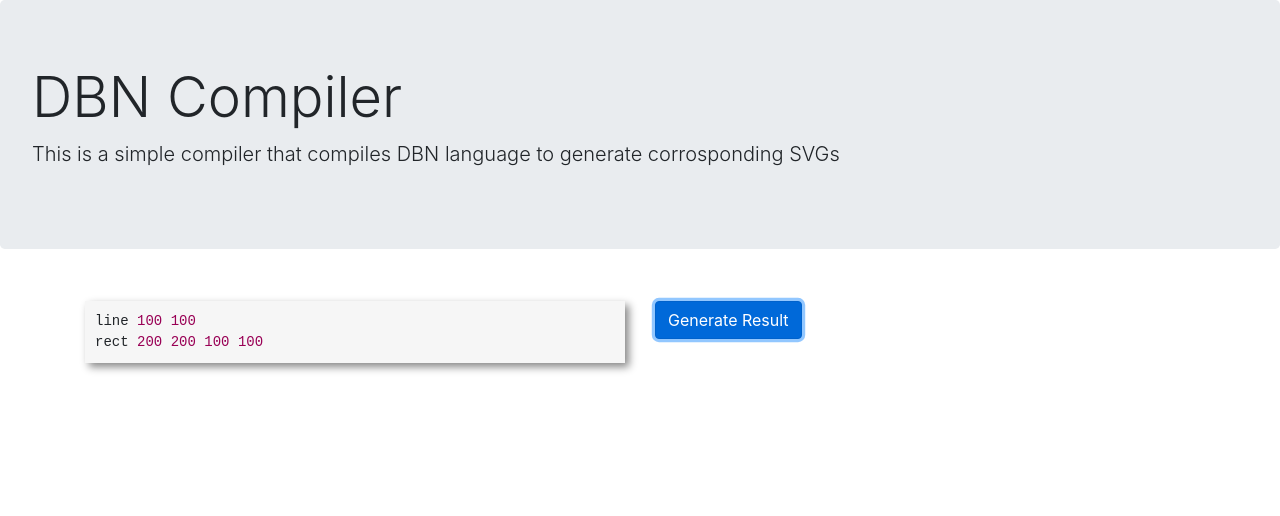
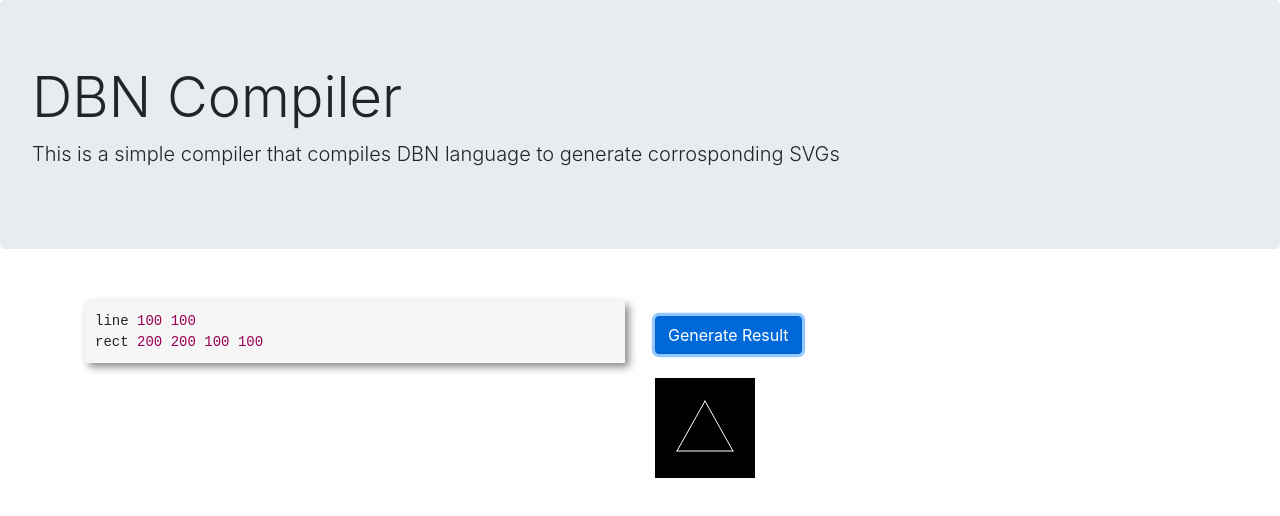
Before and after one commit to RRS-Project/svg, a React (Create React App) app: page / in a window 1280 px wide. Both pictures are taken after a click on the button "Generate Result". Shown: the top 516 px of the page. Built offline with nearby package versions, Linux system fonts and the light colour scheme.

Commit message:
Added Random Output display feature

```diff
--- a/src/Components/Editor/index.js
+++ b/src/Components/Editor/index.js
@@ -11,6 +11,19 @@ export default function CodeEditor()
     const [code, setCode] = React.useState(
         `line 100 100\nrect 200 200 100 100`
       );
+
+    const [output, setOutput] = React.useState(<></>);
+
+    function generateResult() {
+      setOutput(
+        <svg width="100" height="100" viewBox="0 0 100 100" xmlns="http://www.w3.org/2000/svg" version="1.1">
+          <rect x="0" y="0" width="100" height="100" fill="rgb(0%, 0%, 0%)"></rect>
+          <line x1="50" y1="23" x2="22" y2="73" stroke="rgb(100%, 100%, 100%)" stroke-linecap="round"></line>
+          <line x1="22" y1="73" x2="78" y2="73" stroke="rgb(100%, 100%, 100%)" stroke-linecap="round"></line>
+          <line x1="78" y1="73" x2="50" y2="23" stroke="rgb(100%, 100%, 100%)" stroke-linecap="round"></line>
+        </svg>
+      );
+    }
 
     return(
         <div className="container">
@@ -32,7 +45,12 @@ export default function CodeEditor()
               </div>
             </div>
             <div className="col-sm">
-              <button className="btn btn-primary" style={{marginTop: '20px'}}>Generate Result</button>
+              <button className="btn btn-primary" style={{marginTop: '35px'}} onClick={generateResult}>Generate Result</button>
+              <br />
+              <br />
+              <div>
+                {output}
+              </div>
             </div>
           </div>
         </div>
```
